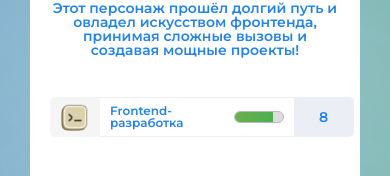
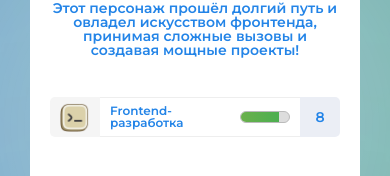
Before and after one commit to gsusha/gsusha.github.io, a Vue app: page / in a window 390 px wide. Shown: the part 519-695 px from the top of the page. Built offline with nearby package versions, Linux system fonts and the light colour scheme.

Commit message:
адаптив скиллы

```diff
--- a/package.json
+++ b/package.json
@@ -4,7 +4,7 @@
   "version": "0.0.0",
   "type": "module",
   "scripts": {
-    "dev": "vite",
+    "dev": "vite --host",
     "build": "vite build",
     "preview": "vite preview"
   },
--- a/src/assets/styles/index.scss
+++ b/src/assets/styles/index.scss
@@ -115,4 +115,12 @@ img {
     top: 50%;
     transform: translateY(-50%);
   }
+
+  @include media.max('sm') {
+    max-width: 200px;
+
+    &__content {
+      font-size: 10px;
+    }
+  }
 }
--- a/src/components/sections/SectionCareer.vue
+++ b/src/components/sections/SectionCareer.vue
@@ -77,6 +77,8 @@ const companies = [
 
   &__level {
     align-self: center;
+    height: 40px;
+    min-height: 40px;
     margin-bottom: 40px;
   }
 
--- a/src/components/sections/SectionHunt.vue
+++ b/src/components/sections/SectionHunt.vue
@@ -169,8 +169,8 @@ import UiHeader from "@/components/ui/UiHeader.vue";
   }
 
   @include media.max('sm') {
-    &__item {
-      font-size: 12px;
+    &__content {
+      grid-template-columns: 1fr;
     }
   }
 }
--- a/src/components/sections/SectionSkills.vue
+++ b/src/components/sections/SectionSkills.vue
@@ -87,7 +87,7 @@ const skills: SkillType[] = [
   {
     imgSrc: LighthouseImage,
     name: 'Оптимизация производительности',
-    level: '8',
+    level: '7',
   },
   {
     imgSrc: TestImage,
--- a/src/components/ui/UiSkill.vue
+++ b/src/components/ui/UiSkill.vue
@@ -1,7 +1,7 @@
 <template>
   <div class="ui-skill">
     <div class="ui-skill__icon">
-      <img :src="imgSrc" :alt="name" />
+      <img :src="imgSrc" alt="" />
     </div>
     <div class="ui-skill__body">
       <div class="ui-skill__name">{{ name }}</div>
@@ -33,17 +33,23 @@ defineProps<UiSkillProps>();
   align-items: center;
 
   width: 500px;
-  height: 40px;
+  min-height: 50px;
   border-radius: 5px;
 
   &__icon {
+    display: flex;
+    align-items: center;
+    justify-content: center;
     height: 100%;
     background: #F5F5F5;
 
     flex: 0 0 50px;
+    border-radius: 5px 0 0 5px;
 
-    padding: 6px;
-    border-radius: 5px 0 0 5px;
+    img {
+      width: 30px;
+      height: 30px;
+    }
   }
 
   &__body {
@@ -55,7 +61,7 @@ defineProps<UiSkillProps>();
     width: 100%;
     height: 100%;
     background: #ffffff;
-    padding: 0 10px;
+    padding: 10px;
 
     border-top: 1px solid #eeeeee;
     border-bottom: 1px solid #eeeeee;
@@ -64,6 +70,7 @@ defineProps<UiSkillProps>();
   &__name {
     color: var(--color-text-secondary);
     font-weight: 600;
+    word-break: break-word;
   }
 
   &__progress {
@@ -75,7 +82,7 @@ defineProps<UiSkillProps>();
     align-items: center;
     justify-content: center;
 
-    flex: 0 0 80px;
+    flex: 0 0 60px;
     height: 100%;
     background: #EBEEF5;
     color: var(--color-text-secondary);
@@ -93,12 +100,14 @@ defineProps<UiSkillProps>();
   }
 
   @include media.max('sm') {
+    min-height: 40px;
+
     &__progress {
       flex-basis: 50px;
     }
 
     &__level {
-      flex-basis: 60px;
+      flex-basis: 40px;
     }
   }
 }
```
